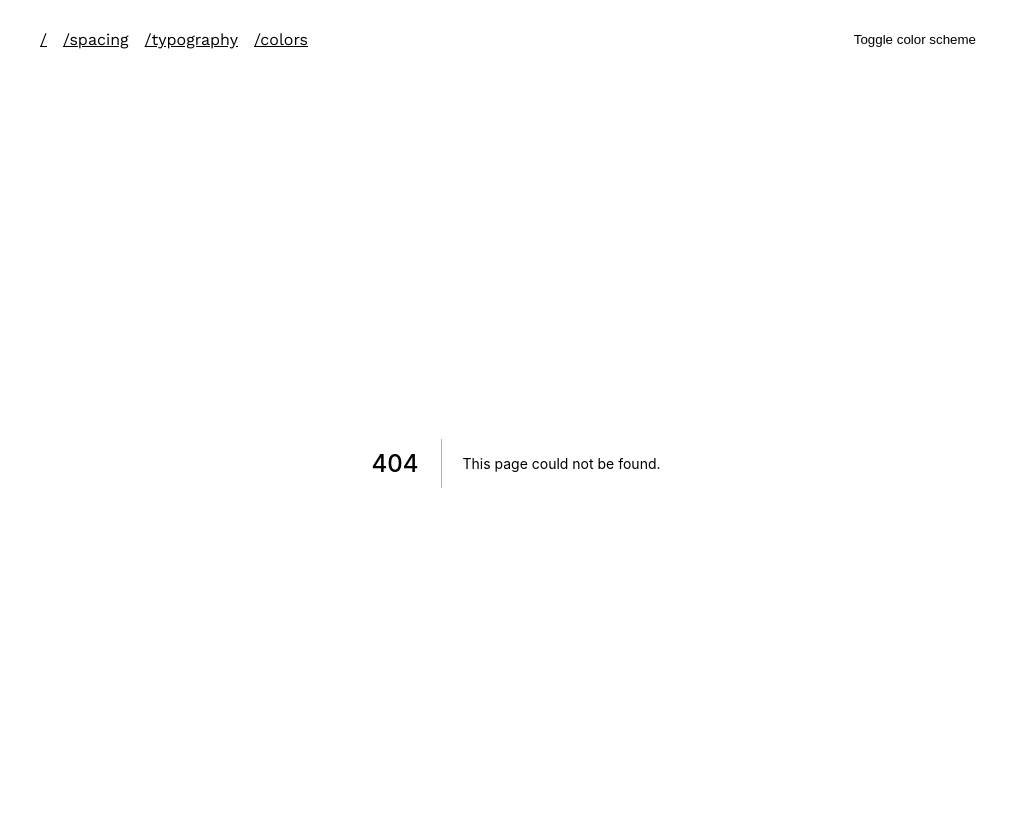
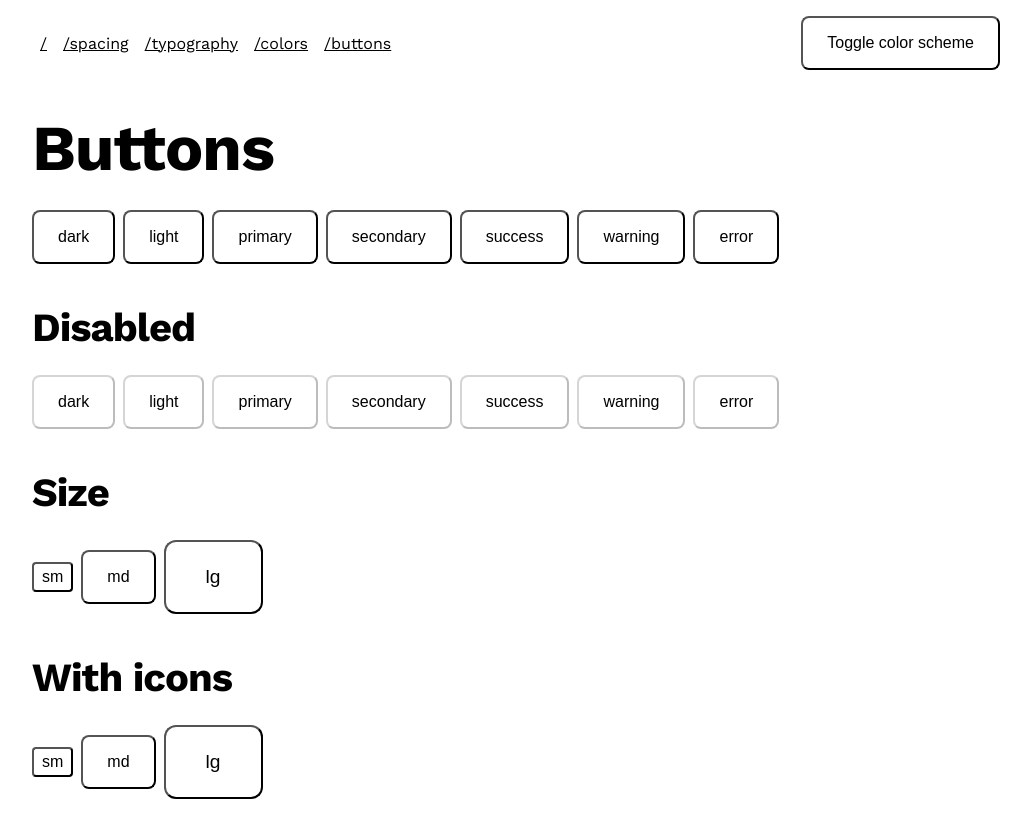
Before and after one commit to jackyef/flair, a Next.js app: page /buttons in a window 1280 px wide. Before the commit this address had no page. Shown: the top 838 px of the page, without its empty margins (124-1155 px from the left). Built offline with nearby package versions, Linux system fonts and the light colour scheme.

Commit message:
feat: Add /buttons page

```diff
--- a/src/components/Layout/Layout.tsx
+++ b/src/components/Layout/Layout.tsx
@@ -58,6 +58,11 @@ export const Layout: React.FC = ({ children }) => {
               <A>/colors</A>
             </Link>
           </NavItem>
+          <NavItem>
+            <Link href="/buttons" passHref>
+              <A>/buttons</A>
+            </Link>
+          </NavItem>
         </NavList>
         <Button variant={colorScheme} onClick={toggleColorScheme}>
           Toggle color scheme
--- a/src/flair/components/Button/Button.tsx
+++ b/src/flair/components/Button/Button.tsx
@@ -6,18 +6,53 @@ import { useTheme } from '@/flair/context/theme';
 import { ColorVariant } from '@/flair/theme/colors';
 
 interface Props extends React.ButtonHTMLAttributes<HTMLButtonElement> {
+  size?: 'sm' | 'md' | 'lg';
   variant?: ColorVariant;
 }
 
-export const Button = ({ className, variant = 'primary', disabled, ...rest }: Props) => {
+const base = css`
+  cursor: pointer;
+  border: none;
+`;
+
+const disabledClass = css`
+  opacity: 0.7;
+  cursor: not-allowed;
+`;
+
+export const Button = ({
+  className,
+  size = 'md',
+  variant = 'primary',
+  disabled,
+  ...rest
+}: Props) => {
   const { colors, space } = useTheme();
+  const getSizeClass = () => {
+    switch (size) {
+      case 'sm':
+        return css`
+          font-size: 1rem;
+          padding: ${space.sm} ${space.md};
+          border-radius: 4px;
+        `;
+      case 'md':
+        return css`
+          font-size: 1rem;
+          padding: ${space.lg} ${space.xl};
+          border-radius: 8px;
+        `;
+      case 'lg':
+        return css`
+          font-size: 1.2rem;
+          padding: ${space.xl} ${space['2xl']};
+          border-radius: 12px;
+        `;
+    }
+  };
   const localClass = css`
     background: ${colors[variant][400].color};
     color: ${colors[variant][400].contrastingColor};
-    border: none;
-    border-radius: 4px;
-    padding: ${space.lg} ${space.xl};
-    cursor: pointer;
 
     &:hover,
     &:focus {
@@ -25,14 +60,11 @@ export const Button = ({ className, variant = 'primary', disabled, ...rest }: Pr
       color: ${colors[variant][500].contrastingColor};
     }
   `;
-  const isDisabled = css`
-    cursor: not-allowed;
-  `;
 
   return (
     <button
-      className={cx(localClass, className, {
-        [isDisabled]: disabled,
+      className={cx(base, localClass, className, getSizeClass(), {
+        [disabledClass]: disabled,
       })}
       disabled={disabled}
       {...rest}
--- /dev/null
+++ b/src/pages/buttons.tsx
@@ -0,0 +1,76 @@
+import { css } from 'goober';
+
+import { Button } from '@/flair/components/Button/Button';
+import { H1, H2 } from '@/flair/components/Typography/Typography';
+import { useTheme } from '@/flair/context/theme';
+import { ColorVariant } from '@/flair/theme/colors';
+import {
+  MappedColorVariant,
+} from '@/flair/utils/getColorMapping';
+
+export default function Colors() {
+  const { colors, space } = useTheme();
+
+  const colorNames = (Object.keys(colors) as unknown) as MappedColorVariant[];
+
+  const variantColors = colorNames.filter(
+    (c) => c !== 'foreground' && c !== 'background',
+  ) as ColorVariant[];
+
+  const buttonContainer = css`
+    display: flex;
+    flex-wrap: wrap;
+    align-items: center;
+    gap: ${space.md};
+  `;
+
+  return (
+    <main>
+      <H1>Buttons</H1>
+
+      <div className={buttonContainer}>
+        {variantColors.map((variant) => {
+          return (
+            <Button key={variant} variant={variant}>
+              {variant}
+            </Button>
+          );
+        })}
+      </div>
+
+      <H2>Disabled</H2>
+
+      <div className={buttonContainer}>
+        {variantColors.map((variant) => {
+          return (
+            <Button key={variant} variant={variant} disabled>
+              {variant}
+            </Button>
+          );
+        })}
+      </div>
+
+      <H2>Size</H2>
+      <div className={buttonContainer}>
+        {(['sm', 'md', 'lg'] as const).map((size) => {
+          return (
+            <Button key={size} variant="secondary" size={size}>
+              {size}
+            </Button>
+          );
+        })}
+      </div>
+
+      <H2>With icons</H2>
+      <div className={buttonContainer}>
+        {(['sm', 'md', 'lg'] as const).map((size) => {
+          return (
+            <Button key={size} variant="secondary" size={size}>
+              {size}
+            </Button>
+          );
+        })}
+      </div>
+    </main>
+  );
+}
```
